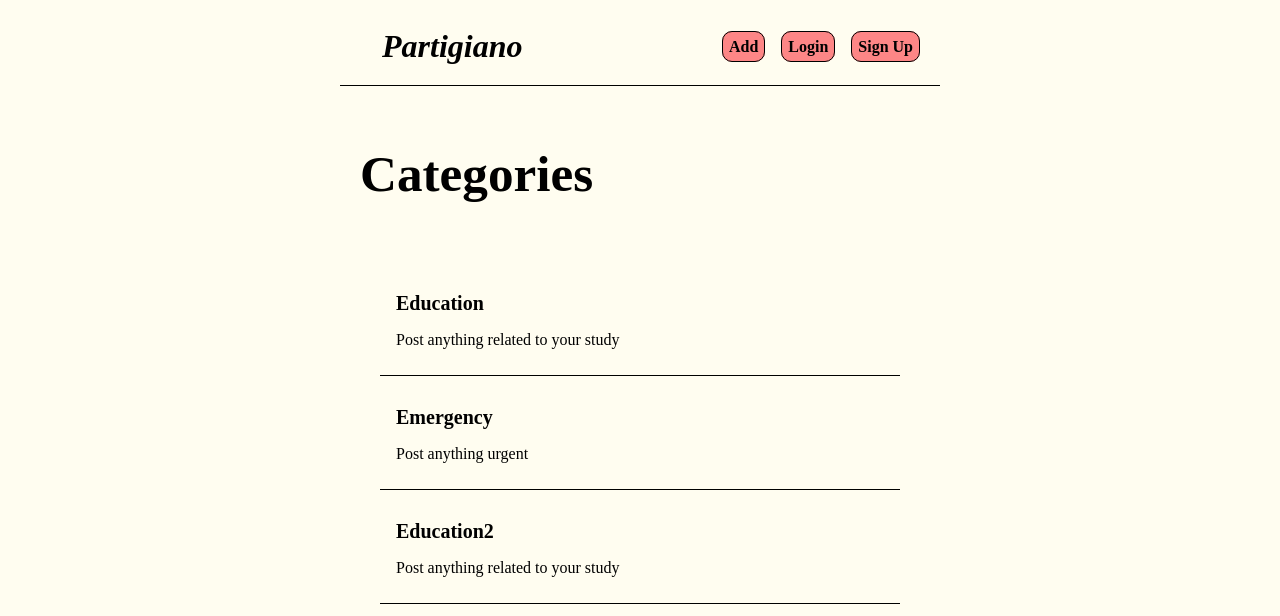
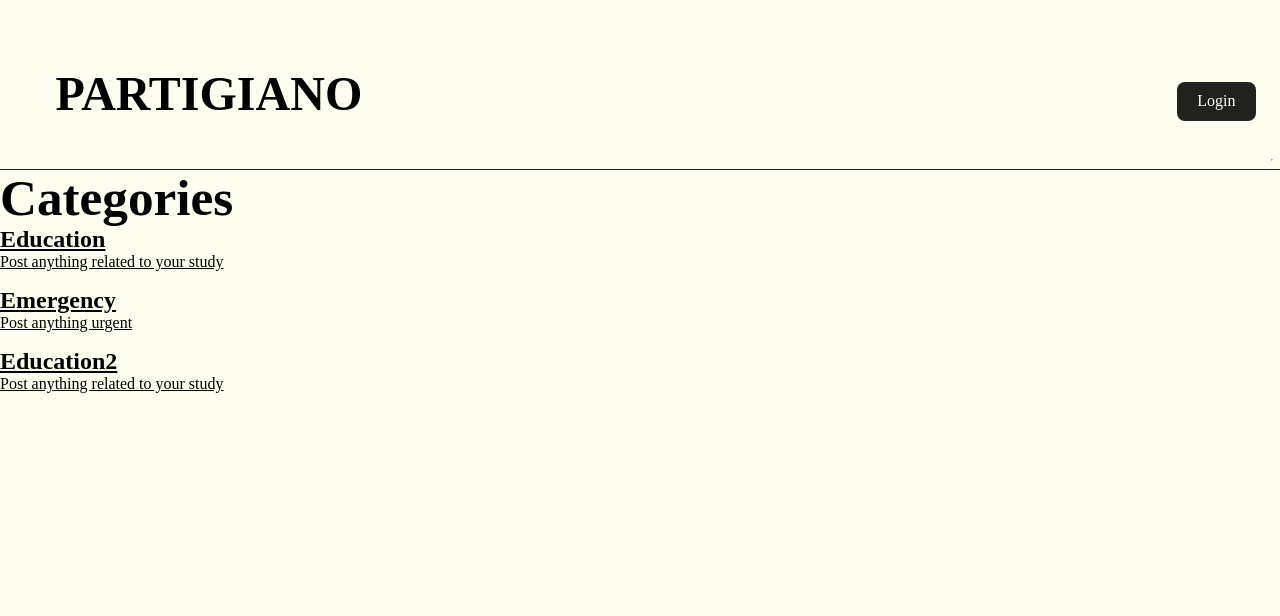
Before and after one commit to ARDhruvo/Partigiano, a React (Vite) app: page / in a window 1280 px wide. Shown: the top 616 px of the page. Built offline with nearby package versions, Linux system fonts and the light colour scheme.

Commit message:
Login Updated

```diff
--- a/src/App.css
+++ b/src/App.css
@@ -1,88 +1,29 @@
-/*--------Header---------*/
-.header{
-  padding: 20px;
+.header {
+  background-color: #fdfdf0;
   display: flex;
-  align-items: center;
-  max-width: 600px;
-  margin: 0 auto;
-  border-bottom: 1px solid black;
-
+  justify-content: space-around;
+  /* position: fixed; */
+  align-items: end;
+  z-index: 1000;
+  width: 100%;
+  border-bottom: 1px solid hsla(0, 0%, 0%, 0.87);
 }
 
-.header .headerbtn{
-  margin-left: auto;
+h3 {
+  font-size: 3rem;
+  padding-top: 3rem;
 }
 
-.header-logo a{
-  font-weight: bold;
-  font-size: 2rem;
+.header-logo {
+  margin-left: 3rem;
+  text-align: end;
+}
+.header-logo a {
+  margin-left: 3rem;
   text-decoration: none;
-  color: black;
-  cursor: pointer;
-  font-style :italic;
-  margin-left: 16px;
-  padding: 6px;
 }
 
-.headerbtn a{
-  text-decoration: none;
-  color: black;
-  cursor: pointer;
-  border: 1.5px solid black;
-  margin-left: 16px;
-  padding: 6px;
-  font-weight: bold;
-  border-radius: 10px;
-  background-color: hsl(0, 97%, 76%);
+.headerbtn {
+  padding-left: 50rem;
+  padding-bottom: 1rem;
 }
-.headerbtn a:hover{
-  color: hsl(0, 0%, 20%);
-  background-color: hsl(0, 97%, 86%);
-}
-
-/*--------homeBody---------*/
-.home-content{
-  max-width: 600px;
-  margin: 40px auto;
-  padding: 20px;
-}
-.category-preview{
-  padding: 10px 16px;
-  margin : 20px 0;
-  border-bottom: 1px solid black;
-}
-.category-preview:hover{
-  box-shadow: 1px 3px 5px rgba(0,0,0,0.1);
-}
-.category-preview h2{
-  font-size: 20px;
-  margin-bottom: 8px;
-  color: black;
-}
-.category-preview a{
-  text-decoration: none;
-  color: black;
-}
-
-/*--------CategoryBody---------*/
-.category-content{
-  max-width: 600px;
-  margin: 40px auto;
-  padding: 20px;
-}
-.blog-preview{
-  padding: 10px 16px;
-  margin : 20px 0;
-  border-bottom: 1px solid black;
-}
-.blog-preview:hover{
-  box-shadow: 1px 3px 5px rgba(0,0,0,0.1);
-}
-.blog-preview h2{
-  font-size: 20px;
-  margin-bottom: 8px;
-}
-.blog-category h2{
-  font-size: 200%;
-  margin-bottom: 30px;
-}
--- a/src/components/header.jsx
+++ b/src/components/header.jsx
@@ -1,23 +1,31 @@
-import React from 'react'
-import Button from './button'
-import { Link } from 'react-router-dom'
-
+import React from "react";
+import Button from "./button";
+import { Link } from "react-router-dom";
 
 function header() {
-
-
   return (
-    <div className='header'>
-        <div className='header-logo'>
-            <Link to="/">Partigiano</Link>
-        </div>
-        <div className='headerbtn'>
-            <Link to="/category">Add</Link>
-            <Link to="/login">Login</Link>
-            <Link to="/login">Sign Up</Link>
-        </div>
+    <div className="header">
+      <div className="header-logo">
+        <Link to="/">
+          <h3>PARTIGIANO</h3>
+        </Link>
+      </div>
+      <div className="headerbtn">
+        {/* <Link to="/category">
+          <button>Add</button>
+        </Link> */}
+        <Link to="/login">
+          <button>Login</button>
+        </Link>
+        {/* <Link to="/login">
+          <button>Sign Up</button>
+        </Link> */}
+      </div>
+      <div>
+        <hr />
+      </div>
     </div>
-  )
+  );
 }
 
-export default header
+export default header;
--- a/src/index.css
+++ b/src/index.css
@@ -1,28 +1,29 @@
-*{
-  margin: 0, auto;
+* {
+  margin-top: 0;
   padding: 0;
   box-sizing: border-box;
-  font-family: 'Times New Roman', Times, serif;
-  background-color: hsl(51, 100%, 97%);
-
+  font-family: "Times New Roman", Times, serif;
+  color: black;
 }
 
+#root {
+  max-width: 1280px;
+  /* padding: 2rem; */
+}
 
-.loginPage {
-  color: hsla(0, 0%, 0%, 0.87);
-  max-width: 1280px;
-  margin: 0 auto;
-  text-align: center;
-  margin: 0;
+body {
+  margin: 0px;
+  /* display: flex;
+  justify-content: flex-start; */
   place-items: top;
   min-width: 320px;
   min-height: 100vh;
+  background-color: #fdfdf0;
 }
 
 header.logPage {
   margin-top: 2.5em;
 }
-
 
 h1 {
   font-size: 3.2em;
@@ -30,12 +31,11 @@ h1 {
   margin: 0px;
 }
 h2 {
-  margin: 0;
+  margin-top: 0;
+  margin-left: 0px;
 }
 
-
 button {
-  color: hsl(51, 100%, 97%);;
   margin-bottom: 2em;
   border-radius: 8px;
   border: 1px solid transparent;
@@ -43,6 +43,7 @@ button {
   font-size: 1em;
   font-weight: 500;
   font-family: inherit;
+  color: #fdfdf0;
   background-color: hsla(0, 0%, 0%, 0.87);
   cursor: pointer;
   transition: border-color 0.25s;
@@ -57,32 +58,3 @@ button:focus-visible {
 button:active {
   background-color: hsla(0, 0%, 20%, 0.87);
 }
-
-.btnLog {
-  /* flex-wrap: ; */
-  margin-top: 2em;
-  padding: 0.6em 6.5em;
-  text-align: center;
-}
-
-.btnSign {
-  /* flex-wrap: ; */
-  margin-top: 2em;
-  padding: 0.6em 6.2em;
-  text-align: center;
-}
-
-.inactbtnLog {
-  padding: 0.6em 4.8em;
-  text-align: center;
-}
-
-.inactbtnSign {
-  padding: 0.6em 4.5em;
-  text-align: center;
-}
-.textbox
-{
-  margin-top: 1em;
-  margin-bottom: 1em;
-}
--- /dev/null
+++ b/src/pages/Login.css
@@ -0,0 +1,74 @@
+.loginPage {
+  font-family: "Times New Roman", Times, serif;
+  line-height: 1.5;
+  font-weight: 400;
+
+  align-items: center;
+
+  color-scheme: light dark;
+  color: hsla(0, 0%, 0%, 0.87);
+
+  font-synthesis: none;
+  text-rendering: optimizeLegibility;
+  -webkit-font-smoothing: antialiased;
+  -moz-osx-font-smoothing: grayscale;
+  overflow: hidden;
+
+  color: hsla(0, 0%, 0%, 0.87);
+  max-width: 1280px;
+  margin: 0 auto;
+  text-align: center;
+  align-items: center;
+  margin: 0;
+  place-items: top;
+  min-width: 320px;
+  min-height: 100vh;
+}
+
+header.logPage {
+  margin-top: 2.5em;
+}
+
+h1 {
+  font-size: 3.2em;
+  line-height: 1.1;
+  margin: 0px;
+}
+h2 {
+  margin: 0;
+}
+
+.btnLog {
+  /* flex-wrap: ; */
+  margin-top: 2em;
+  padding: 0.6em 6.5em;
+  text-align: center;
+}
+
+.btnSign {
+  /* flex-wrap: ; */
+  margin-top: 2em;
+  padding: 0.6em 6.2em;
+  text-align: center;
+}
+
+.inactbtnLog {
+  padding: 0.6em 4.8em;
+  text-align: center;
+}
+
+.inactbtnSign {
+  padding: 0.6em 4.5em;
+  text-align: center;
+}
+.textbox {
+  color: black;
+  margin-top: 1em;
+  margin-bottom: 1em;
+}
+
+@media only screen and (max-width: 400px) {
+  .loginPage {
+    overflow: visible;
+  }
+}
--- a/src/pages/Login.jsx
+++ b/src/pages/Login.jsx
@@ -1,6 +1,8 @@
 import { useState } from "react";
 import TextField from "@mui/material/TextField";
 import Field from "../components/Field";
+import { Link } from "react-router-dom";
+import "./Login.css";
 
 function App() {
   const [btn, setBtn] = useState("Log In");
@@ -10,6 +12,7 @@ function App() {
   const [inactBtnClass, setinactBtnClass] = useState("inactbtnSign");
   const [email, setEmail] = useState();
   const [confirmPassword, setConfirmPassword] = useState();
+  const [btnSnippet, setBtnSnippet] = useState("/");
 
   const swap = () => {
     if (loggedIn) {
@@ -20,6 +23,7 @@ function App() {
       setinactBtnClass("inactbtnLog");
       setEmail(<Field title="E-Mail" />);
       setConfirmPassword(<Field title="Confirm Password" vis="password" />);
+      setBtnSnippet("/login");
     } else {
       setLogIn(true);
       setBtn("Log In");
@@ -28,6 +32,20 @@ function App() {
       setinactBtnClass("inactbtnSign");
       setEmail();
       setConfirmPassword();
+      setBtnSnippet("/");
+    }
+  };
+
+  const checkLogIn = () => {
+    if (loggedIn == false) {
+      setLogIn(true);
+      setBtn("Log In");
+      setInactBtn("Sign Up Instead?");
+      setBtnClass("btnLog");
+      setinactBtnClass("inactbtnSign");
+      setEmail();
+      setConfirmPassword();
+      setBtnSnippet("/");
     }
   };
 
@@ -50,7 +68,11 @@ function App() {
       </div>
       <div className="textbox">{confirmPassword}</div>
       <div>
-        <button className={btnClass}>{btn}</button>
+        <Link to={btnSnippet}>
+          <button className={btnClass} onClick={checkLogIn}>
+            {btn}
+          </button>
+        </Link>
       </div>
       <div>
         <button className={inactBtnClass} onClick={swap}>
```
